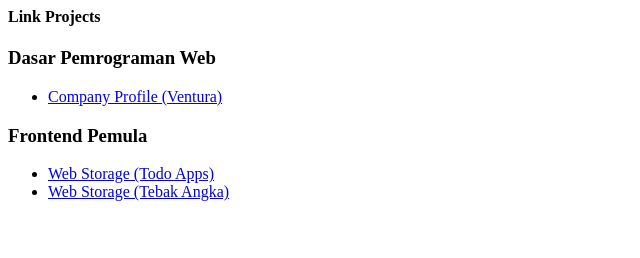
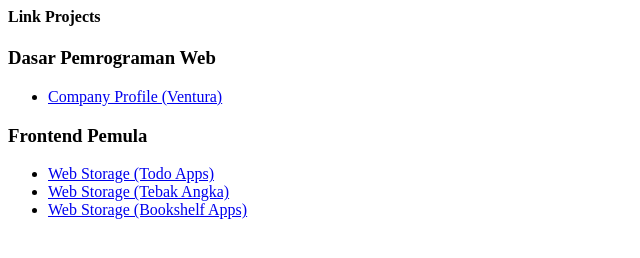
Before and after one commit to dwiiipoetra/reactdev_dicoding, a plain HTML site: page index.html in a window 1280 px wide. Shown: the whole page, without its empty margins (0-640 px from the left). Drawn offline with Linux system fonts and the light colour scheme.

Commit message:
Update index.html

```diff
--- a/index.html
+++ b/index.html
@@ -17,4 +17,7 @@
       <li>
         <a href="https://dwiiipoetra.github.io/reactdev_dicoding/frontend_pemula/tebak_angka">Web Storage (Tebak Angka)</a>
       </li>
+       <li>
+        <a href="https://dwiiipoetra.github.io/reactdev_dicoding/frontend_pemula/bookshelf_apps">Web Storage (Bookshelf Apps)</a>
+      </li>
    </div>
```
